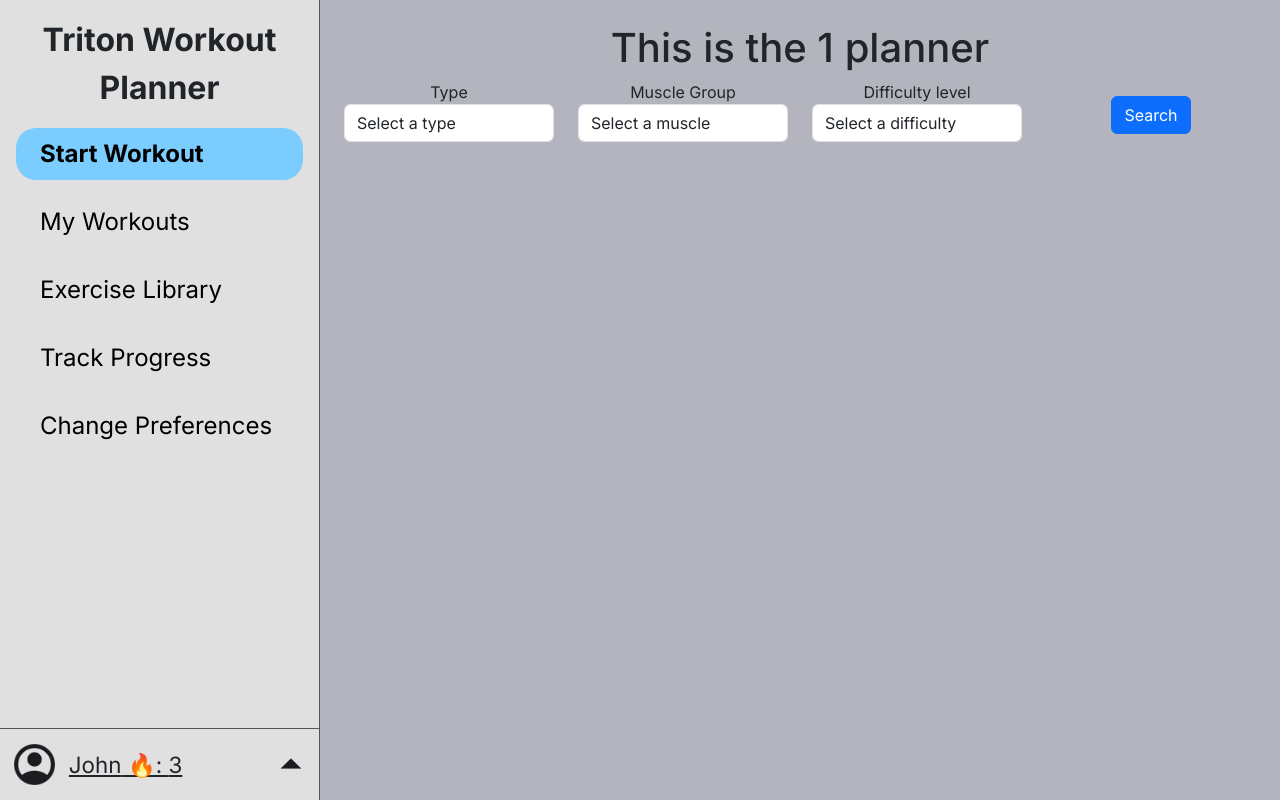
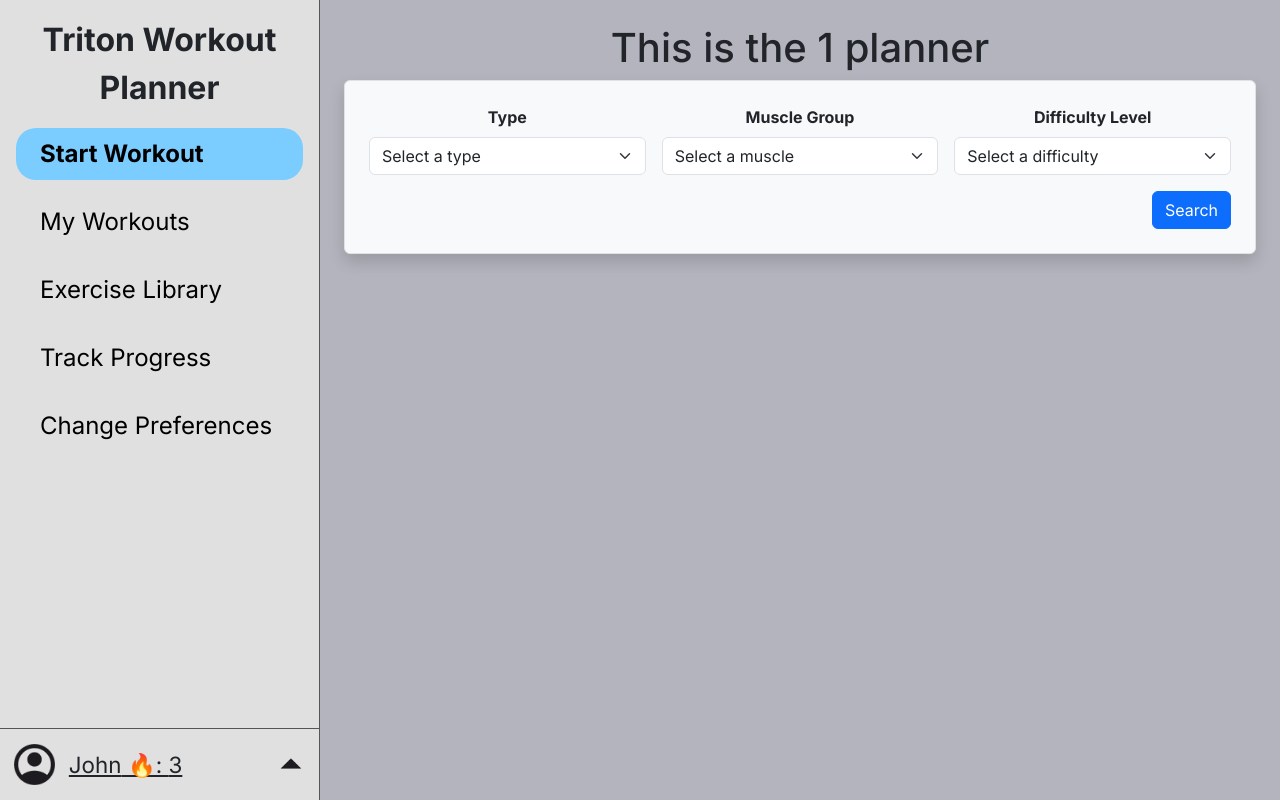
Before and after one commit to Sid10july/TritonWorkoutPlanner, a React (Create React App) app in the folder client/: page /build-your-own/1 in a window 1280 px wide. Built offline with nearby package versions, Linux system fonts and the light colour scheme.

Commit message:
#27
Added selection for workouts in Day by Day planner

```diff
--- a/client/src/components/WorkoutCard.tsx
+++ b/client/src/components/WorkoutCard.tsx
@@ -1,6 +1,15 @@
+import { useState } from "react";
 import { Exercise } from "../types/types";
 
-export function WorkoutCard({workout}: {workout:Exercise}){
+export function WorkoutCard({workout, handleAddWorkout, handleDeleteWorkout}: {workout:Exercise, handleAddWorkout:(key:string)=>void,handleDeleteWorkout:(key:string)=>void}){
+    const [checked,setChecked] = useState<boolean>(false);
+
+    function handleCheck(key2: string){
+        setChecked(!checked);
+        if(!checked) handleAddWorkout(key2);
+        else handleDeleteWorkout(key2);
+    }
+
     return (
         <div className="col-sm-12">
             <div
@@ -16,7 +25,7 @@ export function WorkoutCard({workout}: {workout:Exercise}){
                 <div className="card-body">
                     <div style={{ display: "flex", alignItems: "center", justifyContent: "space-between" }}>
                         <h5 className="card-title">{workout.name}</h5>
-                        <input type="checkbox" />
+                        <input type="checkbox" onChange={()=>handleCheck(workout.name)}/>
                     </div>
                     <p className="card-text">
                         <strong>Type:</strong> {workout.type}
@@ -36,3 +45,42 @@ export function WorkoutCard({workout}: {workout:Exercise}){
         </div>
     );
 }
+
+export function WorkoutsSelected({workout,handleDeleteWorkout}:{workout: Exercise, handleDeleteWorkout: (key:string)=>void}){ // What is the type of handleDeleteWorkout function
+    return (
+        <li
+        key={workout.name}
+        className="list-group-item d-flex justify-content-between align-items-center border rounded shadow-sm mb-2 py-3 px-4 bg-white"
+        >
+            <div className="d-flex flex-column">
+                <h5 className="mb-0">{workout.name}</h5>
+                <small className="text-muted">{workout.muscle}</small>
+            </div>
+            <div>
+                <span className={`badge badge-danger me-3 text-dark`}>
+                    {workout.difficulty}
+                </span>
+                <button
+                onClick={() => handleDeleteWorkout(workout.name)}
+                className="btn btn-danger btn-sm"
+                >
+                    Delete
+                </button>
+            </div>
+        </li>
+
+    );
+}
+
+function getBadgeClass(difficulty: string): string {
+    switch (difficulty.toLowerCase()) {
+        case "beginner":
+            return "success";
+        case "intermediate":
+            return "warning";
+        case "expert":
+            return "danger";
+        default:
+            return "secondary";
+    }
+}
--- a/client/src/views/DayPlanner.tsx
+++ b/client/src/views/DayPlanner.tsx
@@ -3,16 +3,31 @@ import { useState } from 'react';
 import { muscles,difficultyLevels,exerciesTypes } from '../constants/constants';
 import { fetchWorkouts } from '../utils/workout-utils';
 import { Exercise } from '../types/types';
-import { WorkoutCard } from '../components/WorkoutCard';
+import { WorkoutCard, WorkoutsSelected } from '../components/WorkoutCard';
 
 export function DayPlanner(){
     const {day} = useParams();
     const [workouts,setWorkouts] = useState<Exercise[]>([]); // State that keeps track of the workouts on a specific day.
+    const [selectedWorkouts,setSelectedWorkouts] = useState<Exercise[]>([]);
+
+    function handleAddWorkout(key: string){
+        console.log(`Add workouts called with key: ${key}`);
+        const workout = workouts.find(workout=>workout.name===key);
+        if(workout){ // workout is found
+            setSelectedWorkouts([...selectedWorkouts,workout]);
+        }
+    }
+
+    function handleDeleteWorkout(key: string){
+        setSelectedWorkouts(selectedWorkouts.filter(workout=>workout.name!==key));
+    }
+
     return (
         <div>
             <h1>This is the {`${day}`} planner</h1>
             <QueryForm setWorkouts={setWorkouts}/>
-            <WorkoutCards workouts={workouts}/>
+            <SelectedWorkoutCards selectedWorkouts={selectedWorkouts} handleDeleteWorkout={handleDeleteWorkout}/>
+            <WorkoutCards workouts={workouts} handleAddWorkout={handleAddWorkout} handleDeleteWorkout={handleDeleteWorkout}/>
         </div>
 
     );
@@ -24,11 +39,27 @@ export function DayPlanner(){
  *  On every render this function renders the workout cards.
  * @returns A list of workout cards
  */
-function WorkoutCards({workouts}:{workouts:Exercise[]}){
+function WorkoutCards({workouts , handleAddWorkout, handleDeleteWorkout}:{workouts:Exercise[],handleAddWorkout: (key:string)=>void, handleDeleteWorkout: (key:string)=>void}){
     return (
         <div className='cards'>
-            {workouts.map((workout,index) => (
-                <WorkoutCard key={index} workout={workout}/>
+            {workouts.map((workout) => (
+                <WorkoutCard key={workout.name} workout={workout} handleAddWorkout={handleAddWorkout} handleDeleteWorkout={handleDeleteWorkout}/>
+            ))}
+        </div>
+    );
+}
+
+/**
+ *
+ * @param param0 selectedWorkouts state whihc is a list of selected workouts and a handleDelete function that handles the deletion of one
+ * of these cards
+ * @returns A list of selected cards
+ */
+function SelectedWorkoutCards({selectedWorkouts,handleDeleteWorkout}:{selectedWorkouts:Exercise[],handleDeleteWorkout:(key:string)=>void}){
+    return (
+        <div className='selected-cards'>
+            {selectedWorkouts.map(workout=>(
+                <WorkoutsSelected workout={workout} handleDeleteWorkout={handleDeleteWorkout}/>
             ))}
         </div>
     );
@@ -59,14 +90,14 @@ function QueryForm({setWorkouts}:{setWorkouts: React.Dispatch<React.SetStateActi
         }
     }
     return (
-        <form onSubmit={(event) => onSubmit(event)}>
-            <div className="row">
-                <div className="col-sm">
-                    <label htmlFor="type">Type</label>
+        <form onSubmit={(event) => onSubmit(event)} className="p-4 border rounded shadow bg-light py-4">
+            <div className="row g-3">
+                {/* Type Selection */}
+                <div className="col-sm-4">
+                    <label htmlFor="type" className="form-label fw-bold">Type</label>
                     <select
                         data-testid="type"
-                        required
-                        className="form-control"
+                        className="form-select"
                         id="type"
                         value={type}
                         onChange={(e) => {
@@ -77,7 +108,7 @@ function QueryForm({setWorkouts}:{setWorkouts: React.Dispatch<React.SetStateActi
                         <option value="" disabled>
                             Select a type
                         </option>
-                        {exerciesTypes.map((value,index) => (
+                        {exerciesTypes.map((value) => (
                             <option key={value} value={value}>
                                 {value}
                             </option>
@@ -85,12 +116,12 @@ function QueryForm({setWorkouts}:{setWorkouts: React.Dispatch<React.SetStateActi
                     </select>
                 </div>
 
-                <div className="col-sm">
-                    <label htmlFor="muscle">Muscle Group</label>
+                {/* Muscle Group Selection */}
+                <div className="col-sm-4">
+                    <label htmlFor="muscle" className="form-label fw-bold">Muscle Group</label>
                     <select
                         data-testid="muscle"
-                        required
-                        className="form-control"
+                        className="form-select"
                         id="muscle"
                         value={muscle}
                         onChange={(e) => {
@@ -109,12 +140,12 @@ function QueryForm({setWorkouts}:{setWorkouts: React.Dispatch<React.SetStateActi
                     </select>
                 </div>
 
-                <div className="col-sm">
-                    <label htmlFor="difficulty">Difficulty level</label>
+                {/* Difficulty Level Selection */}
+                <div className="col-sm-4">
+                    <label htmlFor="difficulty" className="form-label fw-bold">Difficulty Level</label>
                     <select
                         data-testid="difficulty"
-                        required
-                        className="form-control"
+                        className="form-select"
                         id="difficulty"
                         value={difficulty}
                         onChange={(e) => {
@@ -133,8 +164,9 @@ function QueryForm({setWorkouts}:{setWorkouts: React.Dispatch<React.SetStateActi
                     </select>
                 </div>
 
-                <div className="col-sm">
-                <button type="submit" className="btn btn-primary mt-3">
+                {/* Submit Button */}
+                <div className="col-sm-12 text-end">
+                    <button type="submit" className="btn btn-primary">
                         Search
                     </button>
                 </div>
```
Lines whose indentation alone changed are shown as unchanged.
